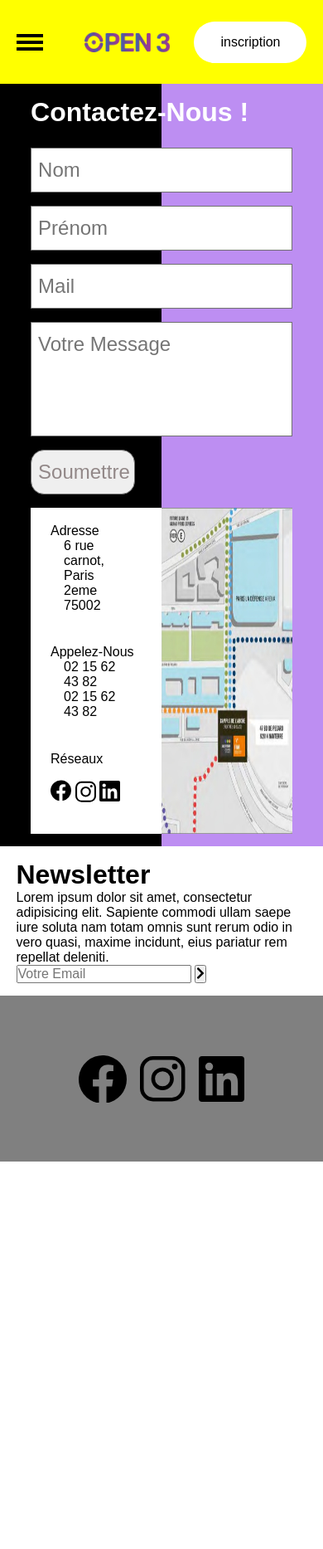
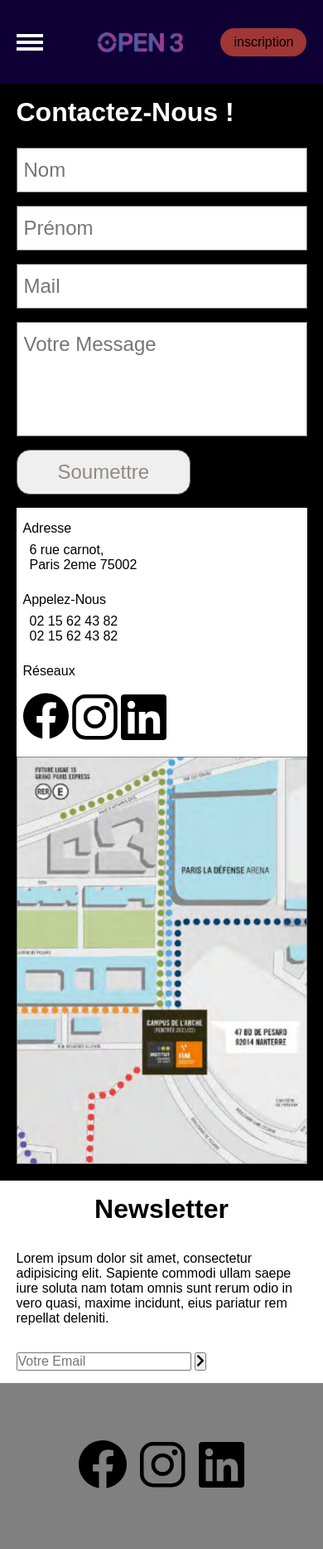
Before and after one commit to MeliMel00/Bap-open-3-grp34, a PHP site: page /contact.php in a window 390 px wide. Shown: the whole page at 83% size. Before the commit the page ends 1400 px from the top, so only its background shows below. Run offline with PHP 8.4, Linux system fonts and the light colour scheme.

Commit message:
Update responsive index/contact

```diff
--- a/footer.php
+++ b/footer.php
@@ -1,15 +1,19 @@
 <footer>
+    <a href="#">
         <svg xmlns="http://www.w3.org/2000/svg" width="58" height="57.649" viewBox="0 0 58 57.649">
         <path id="Icon_awesome-facebook" data-name="Icon awesome-facebook" d="M58.562,29.562A29,29,0,1,0,25.031,58.212V37.946H17.664V29.562h7.367V23.173c0-7.268,4.327-11.282,10.953-11.282a44.63,44.63,0,0,1,6.492.566V19.59H38.819c-3.6,0-4.725,2.236-4.725,4.529v5.443h8.043L40.85,37.946H34.094V58.212A29.01,29.01,0,0,0,58.562,29.562Z" transform="translate(-0.563 -0.563)"/>
         </svg>
-
+    </a>
+    <a href="#">
         <svg xmlns="http://www.w3.org/2000/svg" width="54.5" height="54.5" viewBox="0 0 54.5 54.5">
             <path id="Tracé_3" data-name="Tracé 3" d="M43.1,9.042A11.388,11.388,0,0,1,54.458,20.4V43.1A11.388,11.388,0,0,1,43.1,54.458H20.4A11.388,11.388,0,0,1,9.042,43.1V20.4A11.388,11.388,0,0,1,20.4,9.042H43.1m0-4.542H20.4A15.943,15.943,0,0,0,4.5,20.4V43.1A15.943,15.943,0,0,0,20.4,59H43.1A15.943,15.943,0,0,0,59,43.1V20.4A15.943,15.943,0,0,0,43.1,4.5Z" transform="translate(-4.5 -4.5)"/>
             <path id="Tracé_4" data-name="Tracé 4" d="M27.031,15.812a3.406,3.406,0,1,1,3.406-3.406A3.4,3.4,0,0,1,27.031,15.812Z" transform="translate(14.979 0.083)"/>
             <path id="Tracé_5" data-name="Tracé 5" d="M24.875,15.792a9.083,9.083,0,1,1-9.083,9.083,9.092,9.092,0,0,1,9.083-9.083m0-4.542A13.625,13.625,0,1,0,38.5,24.875,13.629,13.629,0,0,0,24.875,11.25Z" transform="translate(2.375 2.375)"/>
         </svg>
+    </a>
+    <a href="#">
         <svg xmlns="http://www.w3.org/2000/svg" width="55.009" height="55.009" viewBox="0 0 55.009 55.009">
         <path id="Icon_awesome-linkedin" data-name="Icon awesome-linkedin" d="M51.08,2.25H3.917A3.946,3.946,0,0,0,0,6.216V53.293a3.946,3.946,0,0,0,3.917,3.966H51.08a3.957,3.957,0,0,0,3.929-3.966V6.216A3.957,3.957,0,0,0,51.08,2.25ZM16.626,49.4H8.472V23.149h8.165V49.4ZM12.549,19.563a4.727,4.727,0,1,1,4.727-4.727,4.729,4.729,0,0,1-4.727,4.727ZM47.188,49.4H39.035V36.631c0-3.045-.061-6.962-4.236-6.962-4.248,0-4.9,3.315-4.9,6.741V49.4H21.746V23.149h7.822v3.585h.111A8.588,8.588,0,0,1,37.4,22.5c8.251,0,9.786,5.44,9.786,12.512Z" transform="translate(0 -2.25)"/>
         </svg>
-
+    </a>
 </footer>
--- a/style.css
+++ b/style.css
@@ -15,6 +15,12 @@ section {
 .title-sect {
   font-size: 2rem;
   text-decoration: underline;
+  padding-bottom: 2rem;
+}
+@media screen and (max-width: 800px) {
+  .title-sect {
+    text-align: center;
+  }
 }
 
 section.index:nth-of-type(1) {
@@ -181,7 +228,7 @@ section.index:nth-of-type(4) .newsletter button:hover {
 
 header {
   width: auto;
-  background-color: #555454;
+  background-color: #0E0034;
   height: 12vh;
   display: flex;
   flex-direction: row;
@@ -189,12 +236,6 @@ header {
   justify-content: space-between;
   padding: 0 5%;
 }
-@media screen and (max-width: 1024px) {
-  header {
-    background-color: yellow;
-  }
-}
-
 nav {
   display: none;
   width: 15%;
@@ -212,7 +253,7 @@ nav {
 .open .burger-open ul {
   height: 0.25rem;
   width: 100%;
-  background-color: black;
+  background-color: white;
 }
 .open .burger-open a :nth-child(1), .open .burger-open a :nth-child(2) {
   margin-bottom: 0.25em;
@@ -285,7 +326,7 @@ nav {
 .btn-inscription {
   display: flex;
   padding: 1rem 2rem;
-  background-color: white;
+  background-color: #A03636;
   border-radius: 5rem;
   align-items: center;
   justify-content: center;
@@ -293,14 +334,19 @@ nav {
 .btn-inscription a {
   text-transform: uppercase;
   font-weight: bolder;
-  font-size: 11px;
+}
+@media screen and (max-width: 450px) {
+  .btn-inscription {
+    padding: 0.5rem 1rem;
+  }
 }
 
 .link-desc {
   display: flex;
   padding: 1rem 2rem;
+  color: white;
 }
-@media screen and (max-width: 800px) {
+@media screen and (max-width: 1024px) {
   .link-desc {
     display: none;
   }
@@ -514,6 +560,7 @@ section.contact:nth-of-type(1) {
     display: flex;
     flex-direction: column;
     align-items: center;
+    background: black;
   }
 }
 section.contact:nth-of-type(1) h2 {
@@ -529,7 +576,7 @@ section.contact:nth-of-type(1) .left-contact {
 }
 @media screen and (max-width: 1024px) {
   section.contact:nth-of-type(1) .left-contact {
-    width: 90%;
+    width: 100%;
   }
 }
 section.contact:nth-of-type(1) .left-contact form {
@@ -552,6 +599,11 @@ section.contact:nth-of-type(1) .left-contact .submit {
   width: 40%;
   border-radius: 1rem;
 }
+@media screen and (max-width: 800px) {
+  section.contact:nth-of-type(1) .left-contact .submit {
+    width: 60%;
+  }
+}
 section.contact:nth-of-type(1) .right-contact {
   display: flex;
   flex-direction: row;
@@ -561,7 +613,12 @@ section.contact:nth-of-type(1) .right-contact {
 @media screen and (max-width: 1024px) {
   section.contact:nth-of-type(1) .right-contact {
     margin-left: 0;
-    width: 90%;
+    width: 100%;
+  }
+}
+@media screen and (max-width: 800px) {
+  section.contact:nth-of-type(1) .right-contact {
+    flex-direction: column;
   }
 }
 section.contact:nth-of-type(1) .right-contact .info-contact {
@@ -572,38 +629,50 @@ section.contact:nth-of-type(1) .right-contact .info-contact {
   width: 50%;
   height: auto;
 }
+@media screen and (max-width: 800px) {
+  section.contact:nth-of-type(1) .right-contact .info-contact {
+    width: 100%;
+  }
+}
 section.contact:nth-of-type(1) .right-contact .info-contact .contact-sm a :nth-child(1) {
-  width: 25px;
+  width: 55px;
 }
 section.contact:nth-of-type(1) .right-contact .info-contact ul {
   display: flex;
   flex-direction: column;
   padding: 1.2rem 0;
 }
+@media screen and (max-width: 800px) {
+  section.contact:nth-of-type(1) .right-contact .info-contact ul {
+    padding: 0.5rem 0;
+  }
+}
 section.contact:nth-of-type(1) .right-contact .info-contact ul span {
   font-size: 1.5em;
-  padding: 0 1.5rem;
+  padding: 0.5rem 1.5rem;
 }
-@media screen and (max-width: 1024px) {
+@media screen and (max-width: 800px) {
   section.contact:nth-of-type(1) .right-contact .info-contact ul span {
     font-size: 1rem;
+    padding: 0.5rem;
   }
 }
 section.contact:nth-of-type(1) .right-contact .info-contact ul li {
   font-size: 1.5rem;
-  padding: 0 2.5rem;
+  padding: 0.5rem 2.5rem;
 }
-@media screen and (max-width: 1024px) {
+@media screen and (max-width: 800px) {
   section.contact:nth-of-type(1) .right-contact .info-contact ul li {
     font-size: 1rem;
+    padding: 0 1rem;
   }
 }
 section.contact:nth-of-type(1) .right-contact .map-contact {
   width: 50%;
 }
-@media screen and (max-width: 1024px) {
+@media screen and (max-width: 800px) {
   section.contact:nth-of-type(1) .right-contact .map-contact {
-    width: 50%;
+    width: 100%;
     height: auto;
   }
 }
@@ -611,6 +680,11 @@ section.contact:nth-of-type(1) .right-contact .map-contact img {
   width: 100%;
   height: 100%;
 }
+
+section.contact:nth-of-type(2) .newsletter {
+  padding-top: 2rem;
+}
+
 * {
   margin: 0;
   padding: 0;
```
Also changed, not shown: other parts of style.css (+57 -16 lines), scss/component/_header.scss (+24 -22 lines), scss/component/contact.scss (+32 -18 lines), scss/layout/_index.scss (+35 -3 lines). Lines whose indentation alone changed are shown as unchanged.
